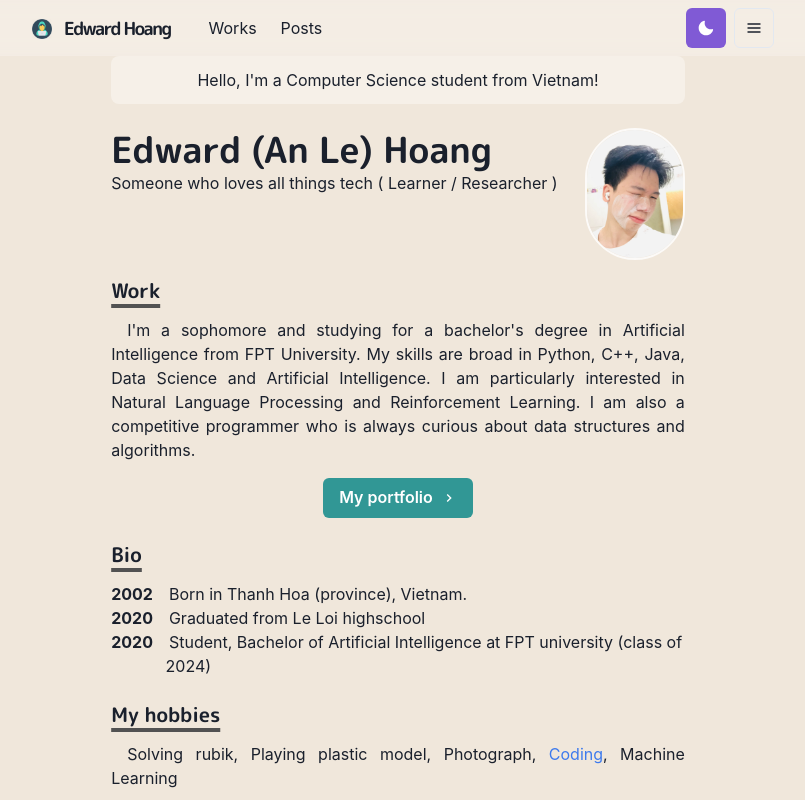
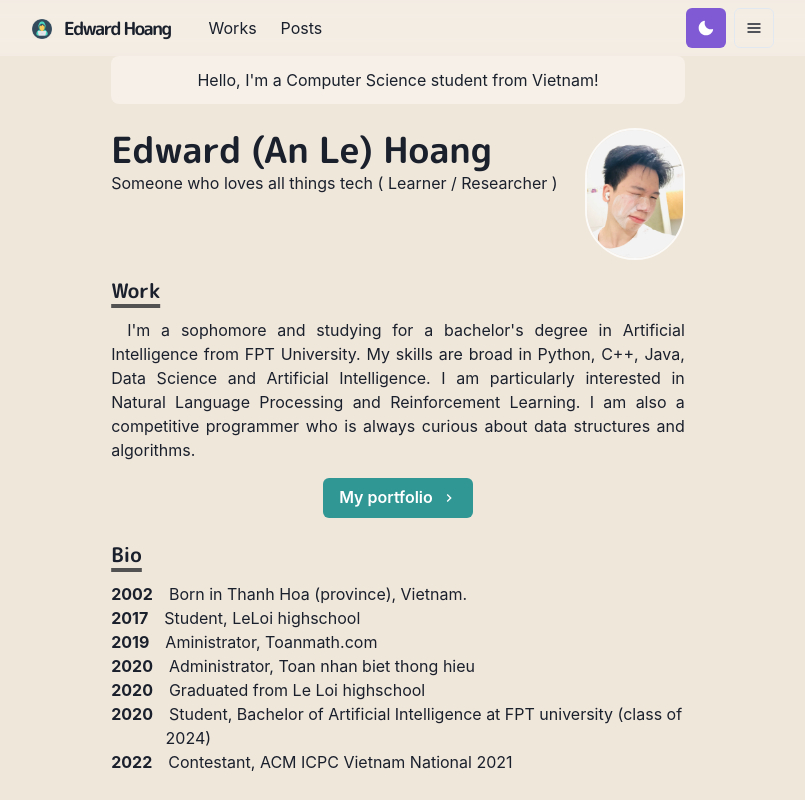
Before and after one commit to lehoangan2906/My-homepage, a Next.js app: page / in a window 1280 px wide. Shown: the top 800 px of the page, without its empty margins (242-1047 px from the left). Built offline with nearby package versions, Linux system fonts and the light colour scheme.

Commit message:
Update index.js

```diff
--- a/pages/index.js
+++ b/pages/index.js
@@ -60,12 +60,28 @@ const Page = () => {
 				Born in Thanh Hoa (province), Vietnam.
 			</BioSection>
 			<BioSection>
+				<BioYear>2017</BioYear>
+				Student, LeLoi highschool
+			</BioSection>
+			<BioSection>
+				<BioYear>2019</BioYear>
+				Aministrator, Toanmath.com
+			</BioSection>
+			<BioSection>
+				<BioYear>2020</BioYear>
+				Administrator, Toan nhan biet thong hieu
+			</BioSection>
+			<BioSection>
 				<BioYear>2020</BioYear>
 				Graduated from Le Loi highschool
 			</BioSection>
 			<BioSection>
 				<BioYear>2020</BioYear>
 				Student, Bachelor of Artificial Intelligence at FPT university (class of 2024)
+			</BioSection>
+			<BioSection>
+				<BioYear>2022</BioYear>
+				Contestant, ACM ICPC Vietnam National 2021
 			</BioSection>
 		</Section>
 
@@ -74,7 +90,7 @@ const Page = () => {
 				My hobbies
 			</Heading>
 			<Paragraph>
-				Solving rubik, Playing plastic model, Photograph, {' '}
+				Solving rubik, Competitive coding, Photograph, {' '}
 				<Link href = "https://www.codewars.com/users/lehoangan2906">
 					Coding
 				</Link>
```
